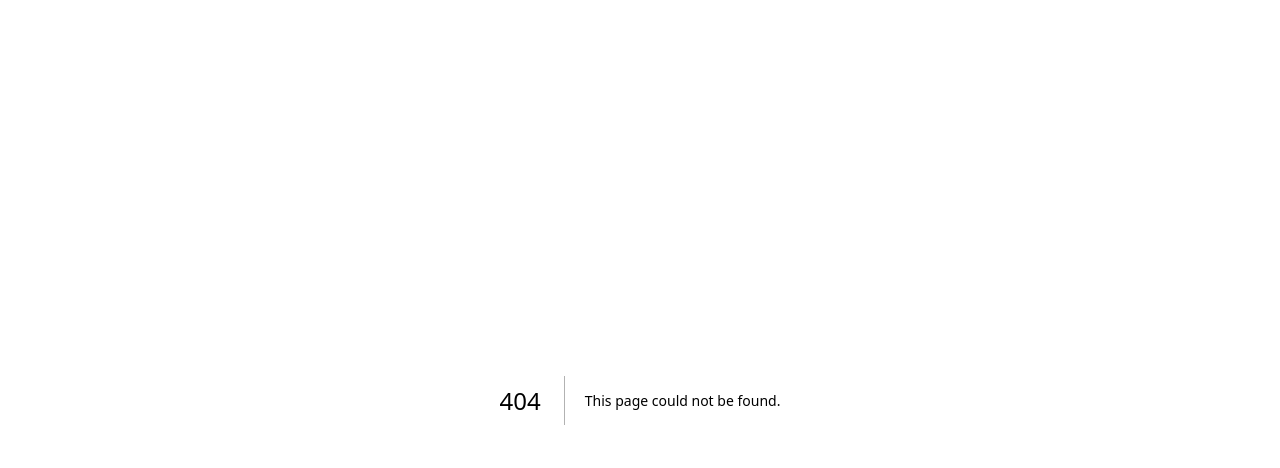
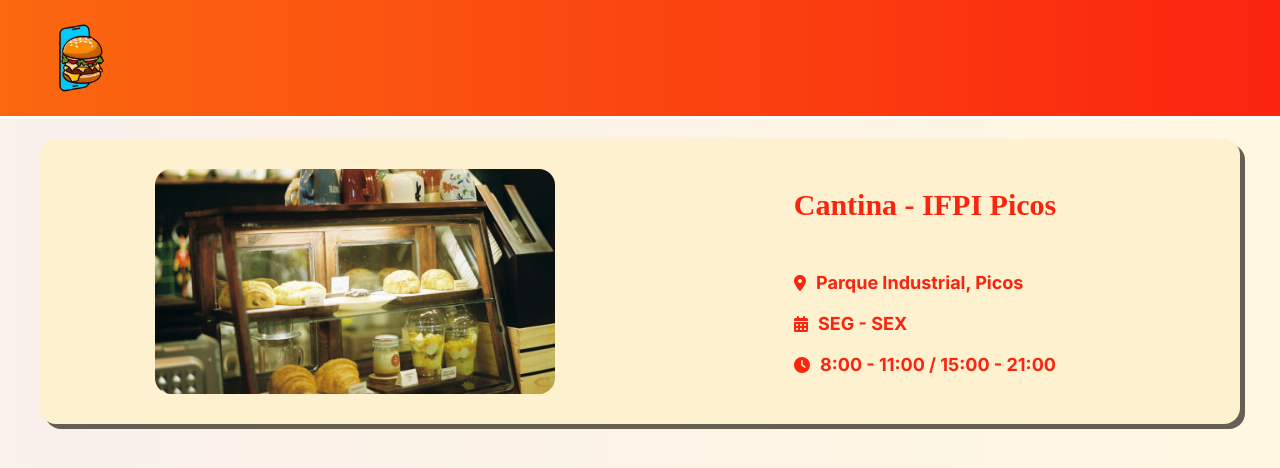
Before and after one commit to ifpi-picos/agenda-ai-front-end, a Next.js app in the folder app/: page /gerente/1 in a window 1280 px wide. Before the commit this address had no page. Shown: the top 468 px of the page. Built offline with nearby package versions, Linux system fonts and the light colour scheme.

Commit message:
painel de lanchonete e tela de gerente
criação do componente painel de lanchonete e tela de gerente

```diff
--- /dev/null
+++ b/app/src/app/gerente/[idLanchonete]/page.js
@@ -0,0 +1,19 @@
+'use client'
+
+import CardLanchonete from "@/components/CardLanchonete";
+import PainelLanchonete from "@/components/Lanchonetes/PainelLanchonete";
+import Navbar from "@/components/Navbar";
+import Container from "@/components/layout/Container";
+
+export default function GerenteLanchonetePage({ params }) {
+    console.log(params)
+
+    return (
+        <>
+            <Navbar />
+            <Container>
+                <PainelLanchonete />
+            </Container>
+        </>
+    );
+};
--- /dev/null
+++ b/app/src/components/Lanchonetes/PainelLanchonete.js
@@ -0,0 +1,36 @@
+import styles from '@/components/Lanchonetes/PainelLanchonete.module.css'
+import Image from 'next/image'
+import imagemLanchonete from '/public/imagem-lanchonete1.jpg'
+
+import { FontAwesomeIcon } from '@fortawesome/react-fontawesome';
+import { faClock } from '@fortawesome/free-solid-svg-icons';
+import { faCalendarDays } from '@fortawesome/free-solid-svg-icons';
+import { faLocationDot } from '@fortawesome/free-solid-svg-icons';
+
+export default function PainelLanchonete() {
+
+    return (
+        <div className={styles.painelLanchonete}>
+            <div className={styles.imageArea}>
+                <Image src={imagemLanchonete}/>
+            </div>
+            <div className={styles.textInfo}>
+                <h1>Cantina - IFPI Picos</h1>
+                <div className={styles.textDescryption}>
+                    <div className={styles.singleInfo}>
+                        <FontAwesomeIcon className={styles.icon} icon={faLocationDot} />
+                        <h3>Parque Industrial, Picos</h3>
+                    </div>
+                    <div className={styles.singleInfo}>
+                        <FontAwesomeIcon className={styles.icon} icon={faCalendarDays} />
+                        <h3>SEG - SEX</h3>
+                    </div>
+                    <div className={styles.singleInfo}>
+                        <FontAwesomeIcon className={styles.icon} icon={faClock} />
+                        <h3> 8:00 - 11:00 / 15:00 - 21:00</h3>
+                    </div>
+                </div>
+            </div>
+        </div>
+    )
+}
--- /dev/null
+++ b/app/src/components/Lanchonetes/PainelLanchonete.module.css
@@ -0,0 +1,62 @@
+.painelLanchonete {
+    margin: auto;
+    margin-top: 20px;
+    padding: 30px;
+    width: 100%;
+    display: flex;
+    flex-direction: row;
+    align-items: center;
+    justify-content: space-between;
+    box-shadow: 5px 5px 0px #656053;
+    border-radius: 1em;
+    cursor: default;
+    background: #fdf1cf;
+    overflow: hidden;
+}
+
+.imageArea {
+    width: 50%;
+    display: flex;
+}
+
+.painelLanchonete img {
+    width: 400px;
+    max-width: 100%;
+    height: auto;
+    margin: auto;
+    border-radius: 1em;
+}
+
+.textInfo {
+    width: 50%;
+    display: flex;
+    flex-direction: column;
+    justify-content: center;
+    align-items: center;
+    color: #FA240F;
+    border-bottom-right-radius: 15px;
+}
+
+.textInfo h1 {
+    font-family: 'Pacifico', cursive;
+    font-size: 30px;
+}
+
+.textInfo h3 {
+    font-size: 18px;
+}
+
+.textDescryption {
+    display: flex;
+    flex-direction: column;
+    justify-content: center;
+    gap: 20px;
+    margin-top: 50px;
+}
+
+.singleInfo {
+    display: flex;
+    flex-direction: row;
+    align-items: center;
+    gap: 10px;
+}
--- /dev/null
+++ b/app/src/components/layout/Container.js
@@ -0,0 +1,7 @@
+import styles from '@/components/layout/Container.module.css'
+
+export default function Container(props) {
+    return (
+        <div className={`${styles.container} ${styles[props.customClass]}`}>{props.children}</div>
+    )
+}
--- /dev/null
+++ b/app/src/components/layout/Container.module.css
@@ -0,0 +1,21 @@
+.container {
+    width: 100%;
+    max-width: 1200px;
+    display: flex;
+    justify-content: space-between;
+    margin: 0 auto;
+    flex-wrap: wrap;
+}
+
+.min_height {
+    min-height: 75%;
+}
+
+.start {
+    justify-content: flex-start;
+}
+
+.column {
+    flex-direction: column;
+    justify-content: flex-start;
+}
```
Also changed, not shown: app/src/app/loading.js (added, +8 -0 lines).
